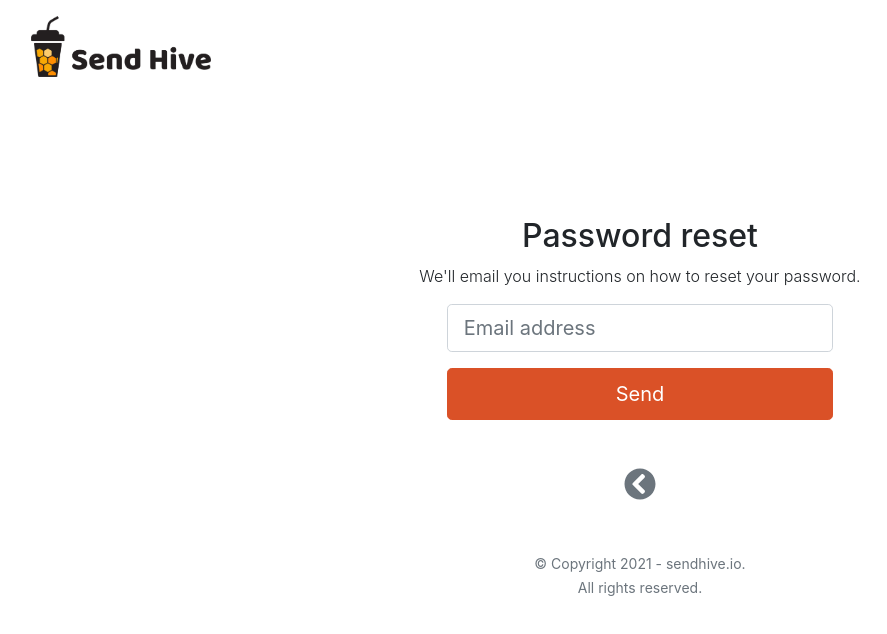
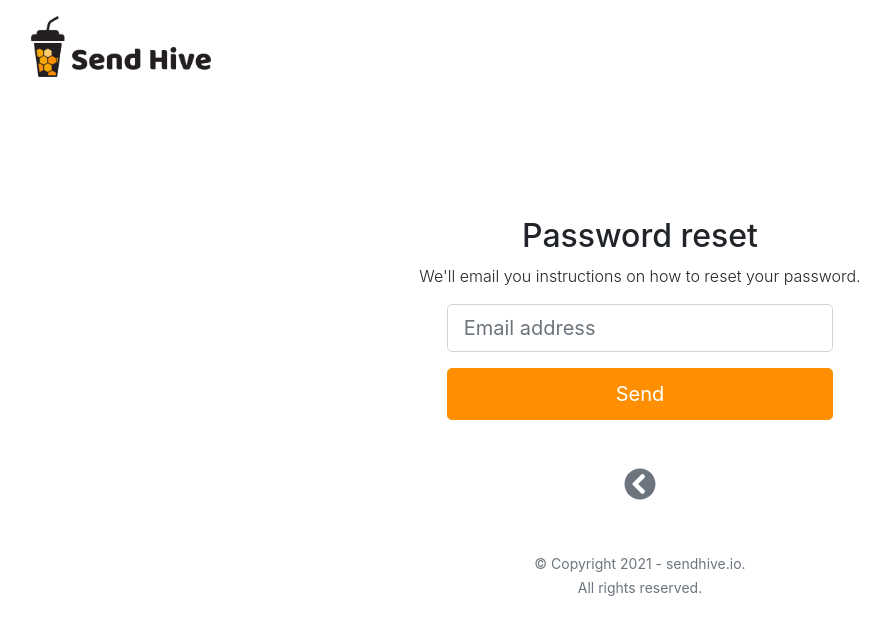
Before and after one commit to erwinagpasa/sendhive-vuejs, a Vue app: page /forgot in a window 1280 px wide. Shown: the top 634 px of the page, without its empty margins (0-887 px from the left). Built offline with nearby package versions, Linux system fonts and the light colour scheme.

Commit message:
color theme

```diff
--- a/src/assets/style.css
+++ b/src/assets/style.css
@@ -76,8 +76,8 @@ a:hover {
 
 .btn-primary {
   color: #fff !important;
-  background-color: #da5127 !important;
-  border-color: #da5127 !important;
+  background-color: #ff8f02 !important;
+  border-color: #ff8f02 !important;
   padding: 10px 30px 10px 30px !important;
 }
 .btn-primary:hover {
```
